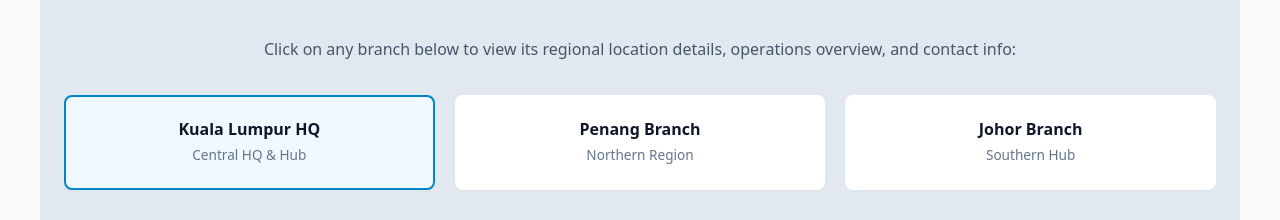
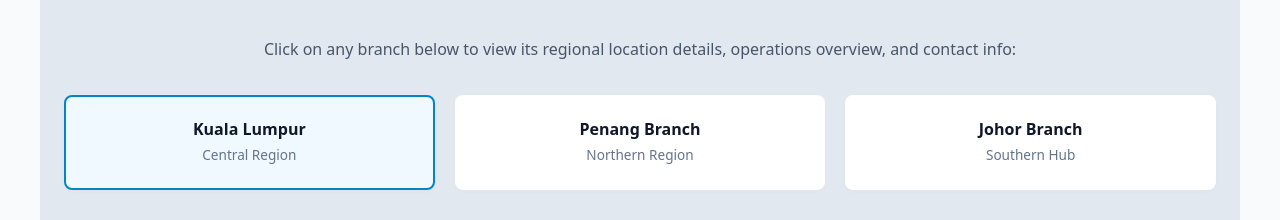
Before and after one commit to angelojr17/osfpoultry, a plain HTML site: page index.html in a window 1280 px wide. Shown: the part 1445-1665 px from the top of the page. Drawn offline with Linux system fonts and the light colour scheme.

Commit message:
index.html

```diff
--- a/index.html
+++ b/index.html
@@ -130,7 +130,7 @@
         <p style="text-align: center; margin-bottom: 2rem; color: #475569;">Click on any branch below to view its regional location details, operations overview, and contact info:</p>
 
         <div class="branch-grid">
-            <div class="branch-card active" onclick="showBranch('kl')">Kuala Lumpur HQ<br><span style="font-size:0.85rem; font-weight:normal; color:#64748b;">Central HQ & Hub</span></div>
+            <div class="branch-card active" onclick="showBranch('kl')">Kuala Lumpur <br><span style="font-size:0.85rem; font-weight:normal; color:#64748b;">Central Region</span></div>
             <div class="branch-card" onclick="showBranch('penang')">Penang Branch<br><span style="font-size:0.85rem; font-weight:normal; color:#64748b;">Northern Region</span></div>
             <div class="branch-card" onclick="showBranch('johor')">Johor Branch<br><span style="font-size:0.85rem; font-weight:normal; color:#64748b;">Southern Hub</span></div>
         </div>
```
